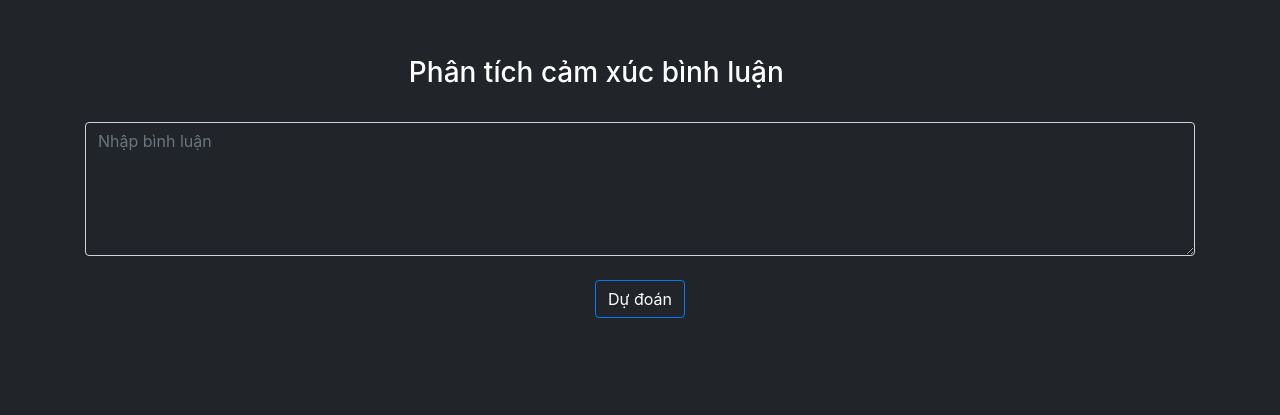
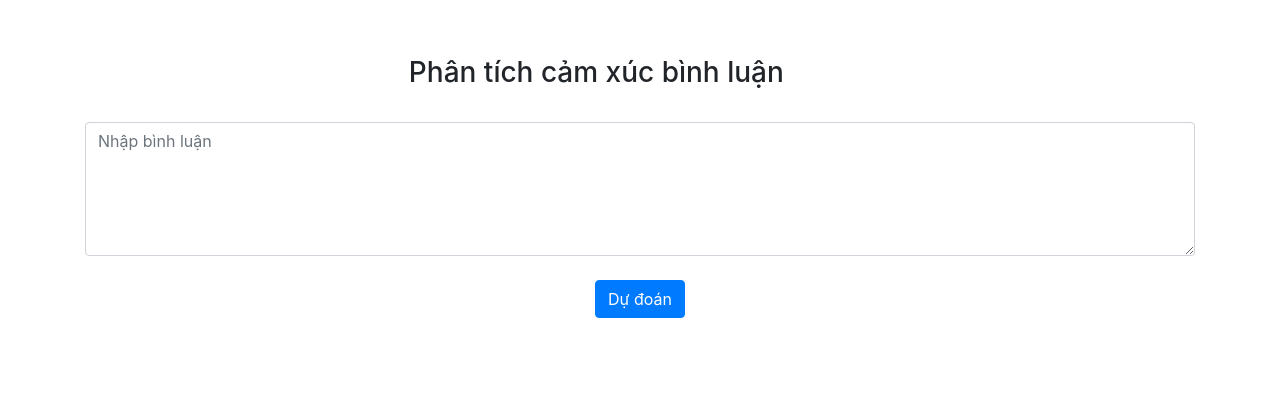
Before and after one commit to khoahc/sentiment-analysis, a Flask app: page / in a window 1280 px wide. Shown: the top 415 px of the page. Run offline with Flask 2, Linux system fonts and the light colour scheme; parts of the project's set-up code (start-up, migrations or seed data) failed here and were passed over; some libraries are stand-ins or nearby versions.

Commit message:
update index.html

```diff
--- a/templates/index.html
+++ b/templates/index.html
@@ -12,27 +12,7 @@
     <script src="https://ajax.googleapis.com/ajax/libs/jquery/3.5.1/jquery.min.js"></script>
     <script src="https://cdnjs.cloudflare.com/ajax/libs/popper.js/1.16.0/umd/popper.min.js"></script>
     <script src="https://maxcdn.bootstrapcdn.com/bootstrap/4.5.2/js/bootstrap.min.js"></script>
-    <style>
-        *{
-            background-color:#212529!important;
-            color:white;
-        }
-        .form-control:active,
-        .form-control:focus,
-        .form-control:focus:active {
-            border-color: #96d3ec;
-            color: white;
-        }
 
-        .text-area {
-            color: white;
-        }
-
-        .btn{
-            background-color: #6c757d;
-
-        }
-    </style>
     <script>
         function predict() {
             document.getElementById("label_waiting").classList.add("spinner-border");
```
